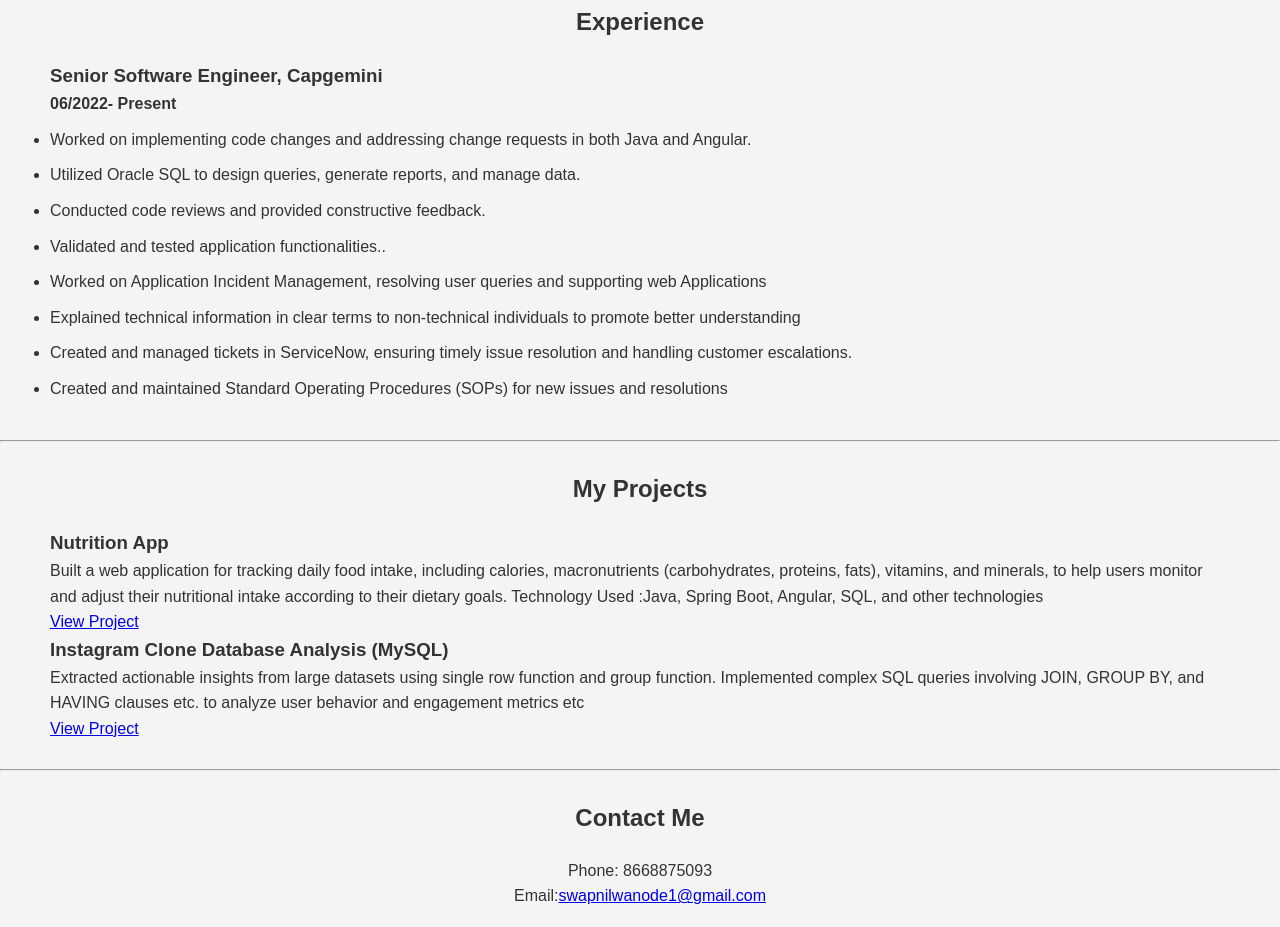
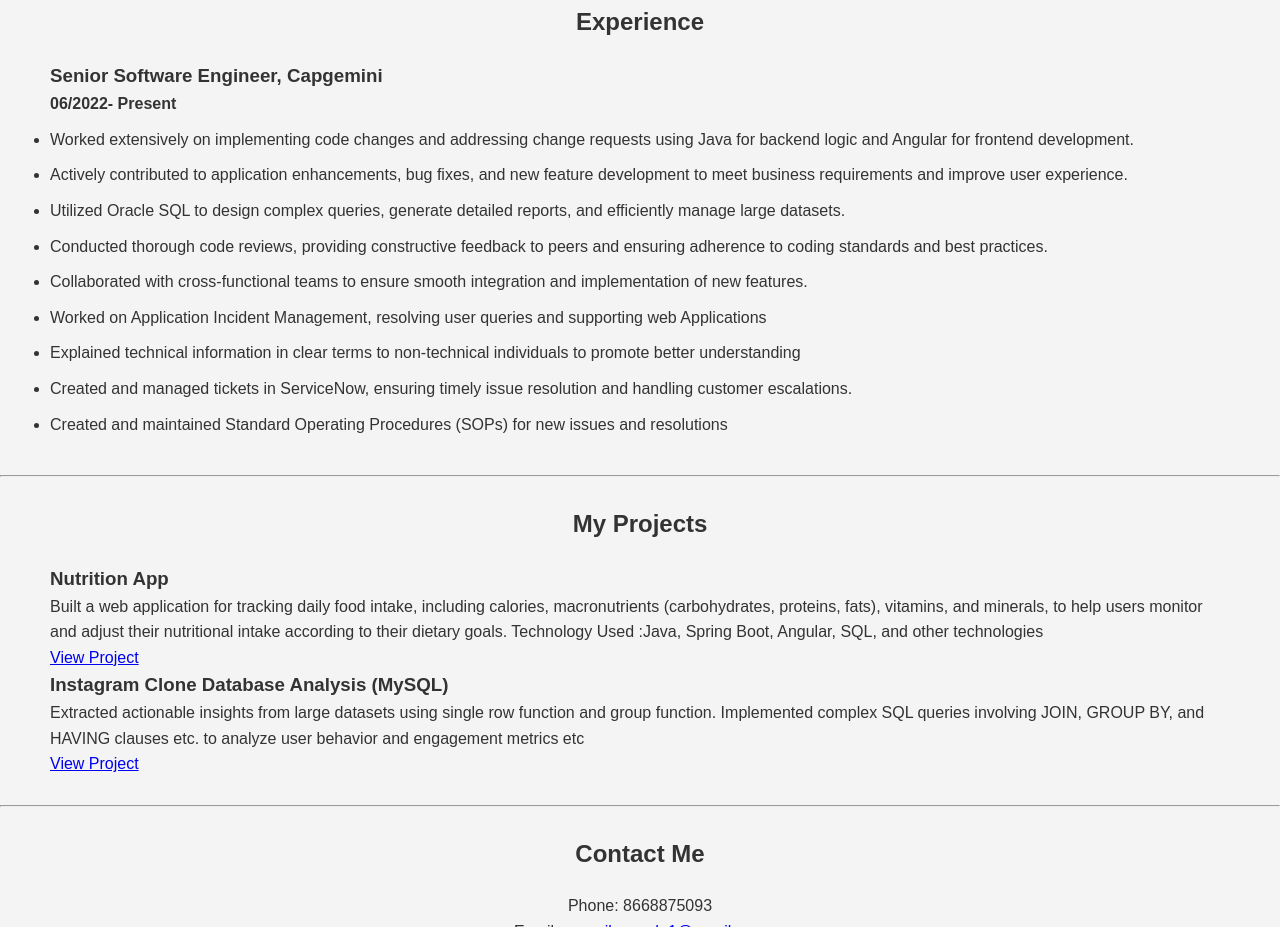
Before and after one commit to Swapnil-Wanode/MyProfile, a plain HTML site: page index.html in a window 1280 px wide. Shown: the part 899-1826 px from the top of the page. Drawn offline with Linux system fonts and the light colour scheme.

Commit message:
index.html
update experience

```diff
--- a/index.html
+++ b/index.html
@@ -67,13 +67,29 @@
         <h3>Senior Software Engineer, Capgemini</h3>
         <p><b>06/2022- Present</b></p>
         <ul style="list-style-type: disc">
-          <li>Worked on implementing code changes and addressing change requests in both Java and Angular.</li>
           <li>
-            Utilized Oracle SQL to design queries, generate reports, and manage
-            data.
+            Worked extensively on implementing code changes and addressing
+            change requests using Java for backend logic and Angular for
+            frontend development.
           </li>
-          <li>Conducted code reviews and provided constructive feedback.</li>
-          <li>Validated and tested application functionalities..</li>
+          <li>
+            Actively contributed to application enhancements, bug fixes, and new
+            feature development to meet business requirements and improve user
+            experience.
+          </li>
+          <li>
+            Utilized Oracle SQL to design complex queries, generate detailed
+            reports, and efficiently manage large datasets.
+          </li>
+          <li>
+            Conducted thorough code reviews, providing constructive feedback to
+            peers and ensuring adherence to coding standards and best practices.
+          </li>
+          <li>
+            Collaborated with cross-functional teams to ensure smooth
+            integration and implementation of new features.
+          </li>
+
           <li>
             Worked on Application Incident Management, resolving user queries
             and supporting web Applications
@@ -90,12 +106,6 @@
             Created and maintained Standard Operating Procedures (SOPs) for new
             issues and resolutions
           </li>
-          <!-- <li></li>
-          <li></li>
-          <li></li>
-          <li></li>
-          <li></li>
-          <li></li> -->
         </ul>
       </div>
     </section>
```
